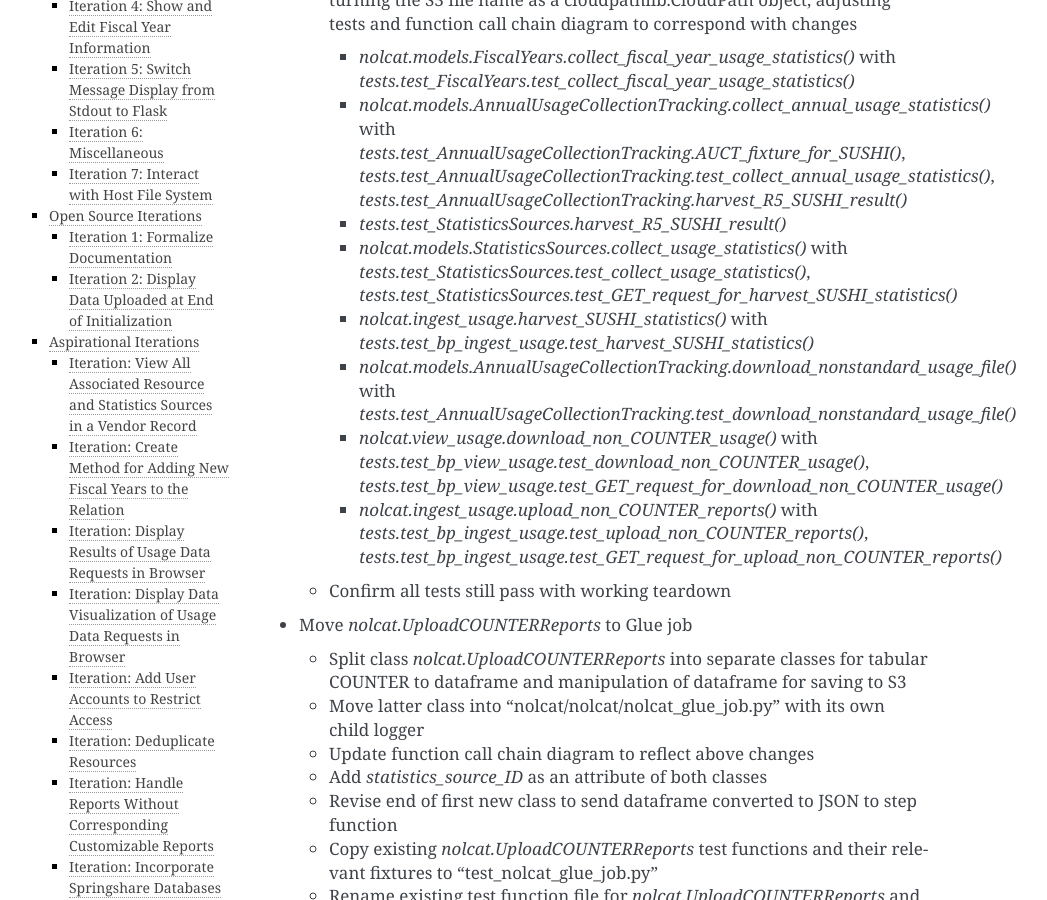
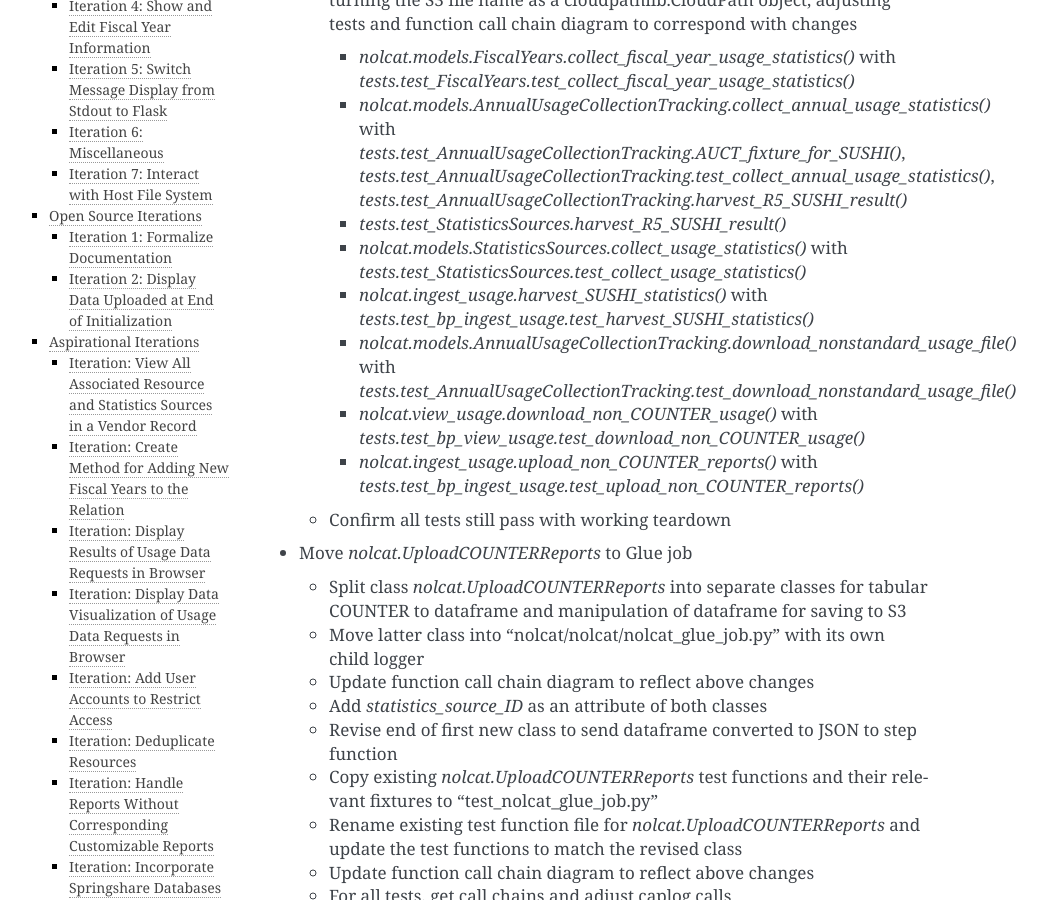
Before and after one commit to ereiskind/nolcat, a Sphinx documentation site: the page built from docs/source/roadmap.rst, in a window 1280 px wide and 900 px high, scrolled down 414 px. Shown: the whole window, without its empty margins (151-1198 px from the left). Built offline with Sphinx 7.4.7, drawn with Linux system fonts in a browser that asks for light colours.

```diff
--- a/docs/source/roadmap.rst
+++ b/docs/source/roadmap.rst
@@ -14,11 +14,11 @@
     * `nolcat.models.FiscalYears.collect_fiscal_year_usage_statistics()` with `tests.test_FiscalYears.test_collect_fiscal_year_usage_statistics()`
     * `nolcat.models.AnnualUsageCollectionTracking.collect_annual_usage_statistics()` with `tests.test_AnnualUsageCollectionTracking.AUCT_fixture_for_SUSHI()`, `tests.test_AnnualUsageCollectionTracking.test_collect_annual_usage_statistics()`, `tests.test_AnnualUsageCollectionTracking.harvest_R5_SUSHI_result()`
     * `tests.test_StatisticsSources.harvest_R5_SUSHI_result()`
-    * `nolcat.models.StatisticsSources.collect_usage_statistics()` with `tests.test_StatisticsSources.test_collect_usage_statistics()`, `tests.test_StatisticsSources.test_GET_request_for_harvest_SUSHI_statistics()`
+    * `nolcat.models.StatisticsSources.collect_usage_statistics()` with `tests.test_StatisticsSources.test_collect_usage_statistics()`
     * `nolcat.ingest_usage.harvest_SUSHI_statistics()` with `tests.test_bp_ingest_usage.test_harvest_SUSHI_statistics()`
     * `nolcat.models.AnnualUsageCollectionTracking.download_nonstandard_usage_file()` with `tests.test_AnnualUsageCollectionTracking.test_download_nonstandard_usage_file()`
-    * `nolcat.view_usage.download_non_COUNTER_usage()` with `tests.test_bp_view_usage.test_download_non_COUNTER_usage()`, `tests.test_bp_view_usage.test_GET_request_for_download_non_COUNTER_usage()`
-    * `nolcat.ingest_usage.upload_non_COUNTER_reports()` with `tests.test_bp_ingest_usage.test_upload_non_COUNTER_reports()`, `tests.test_bp_ingest_usage.test_GET_request_for_upload_non_COUNTER_reports()`
+    * `nolcat.view_usage.download_non_COUNTER_usage()` with `tests.test_bp_view_usage.test_download_non_COUNTER_usage()`
+    * `nolcat.ingest_usage.upload_non_COUNTER_reports()` with `tests.test_bp_ingest_usage.test_upload_non_COUNTER_reports()`
 
   * Confirm all tests still pass with working teardown
 
```
Also changed, not shown: 5 other files.
